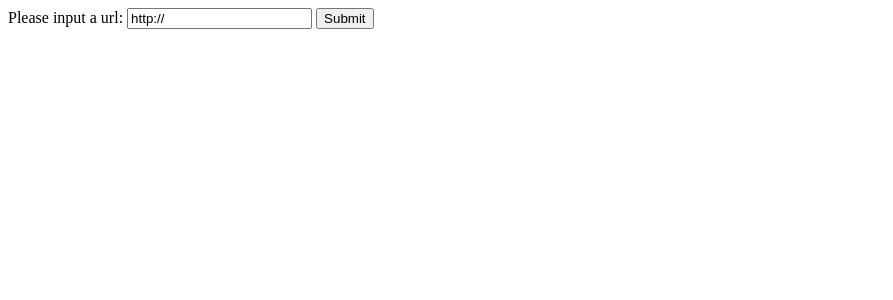
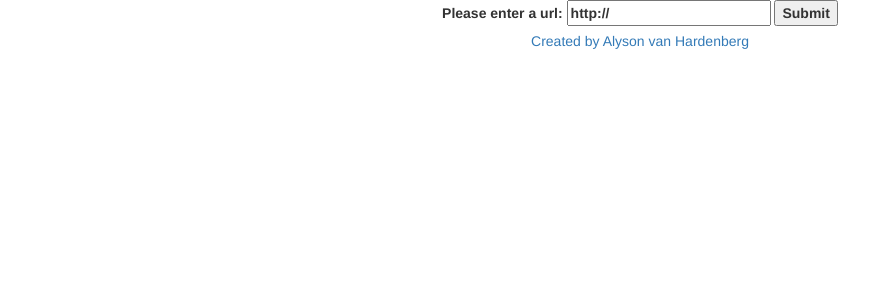
Before and after one commit to akvanhar/html_highlighting, a Flask app: page / in a window 1280 px wide. Shown: the top 300 px of the page, without its empty margins (0-893 px from the left). Run offline with Flask 2, Linux system fonts and the light colour scheme; some libraries are stand-ins or nearby versions.

Commit message:
prettifying the front-end

```diff
--- a/templates/home.html
+++ b/templates/home.html
@@ -2,16 +2,27 @@
 <html>
 <head>
 	<script src="https://ajax.googleapis.com/ajax/libs/jquery/2.1.3/jquery.min.js"></script>
+	<link rel="icon" href="/static/star.png">
+	<link rel="stylesheet" href="https://maxcdn.bootstrapcdn.com/bootstrap/3.3.5/css/bootstrap.min.css">
+	<link rel="stylesheet" href="https://maxcdn.bootstrapcdn.com/font-awesome/4.4.0/css/font-awesome.min.css">
 	<title>
-		html Viewer
+		Enter a URL
 	</title>
 </head>
 <body>
-	<form action='url_handler'>
-		<label for='url'>Please input a url:
-			<input class='urlBox' type='text' id='url' name='url' value="http://">
-			<input class='submit' type='submit'>
-		</label>
-	</form>
+	<div class="container">
+		<div class="row"></div>
+		<div class="row form_box">
+			<center><form action='url_handler'>
+				<label for='url'>Please enter a url:
+					<input class='urlBox' type='text' id='url' name='url' value="http://">
+					<input class='submit' type='submit'>
+				</label>
+			</form></center>
+		</div>
+	</div>
 </body>
+<footer>
+	<center><a href="akvanhar.github.io">Created by Alyson van Hardenberg</a></center>
+</footer>
 </html>
--- a/templates/results.html
+++ b/templates/results.html
@@ -2,6 +2,9 @@
 <html>
 <head>
 	<script src="https://ajax.googleapis.com/ajax/libs/jquery/2.1.3/jquery.min.js"></script>
+	<link rel="icon" href="/static/star.png">
+	<link rel="stylesheet" href="https://maxcdn.bootstrapcdn.com/bootstrap/3.3.5/css/bootstrap.min.css">
+	<link rel="stylesheet" href="https://maxcdn.bootstrapcdn.com/font-awesome/4.4.0/css/font-awesome.min.css">
 	<title>
 		html Viewer
 	</title>
```
Also changed, not shown: static/star.png (added).
